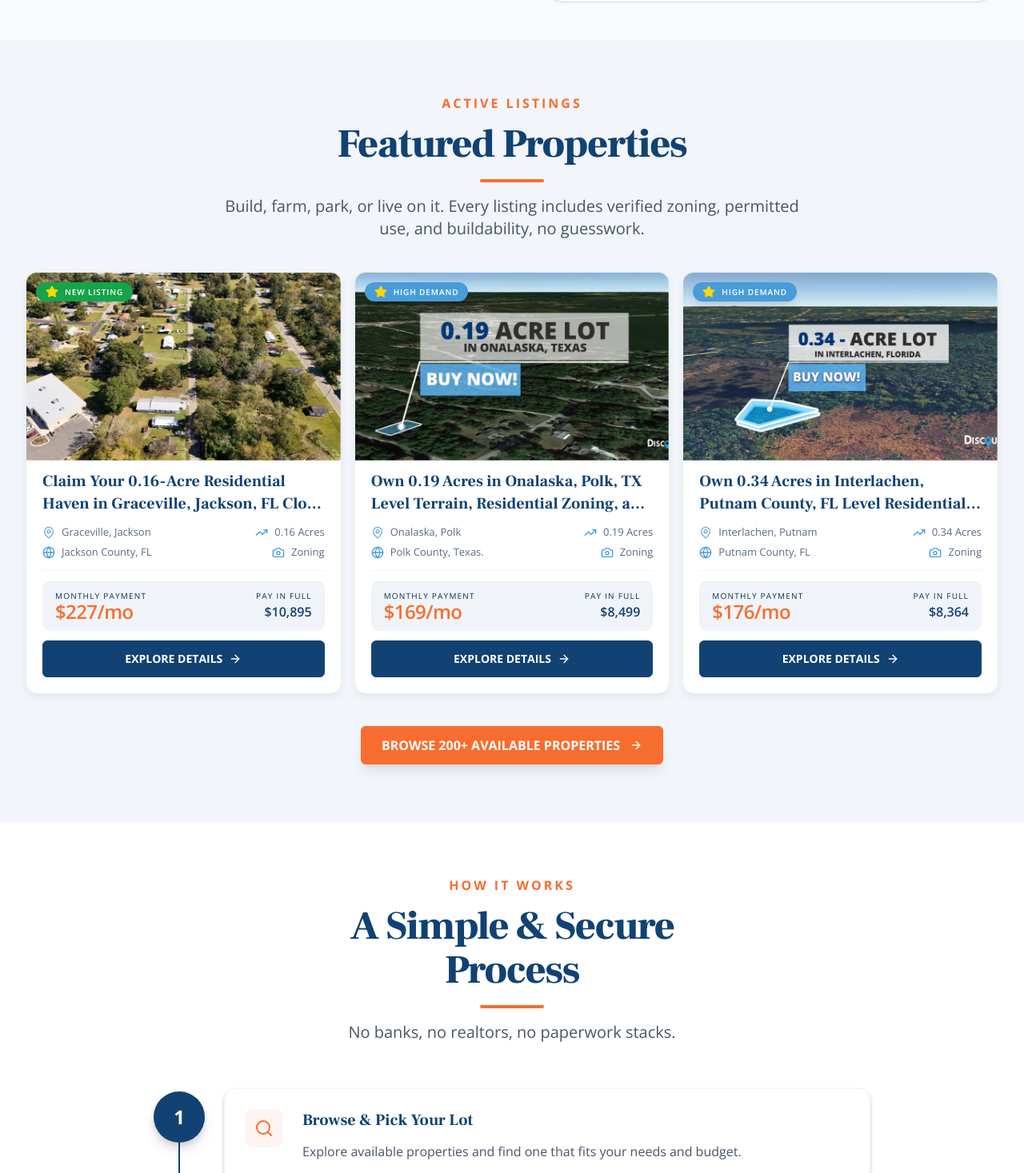
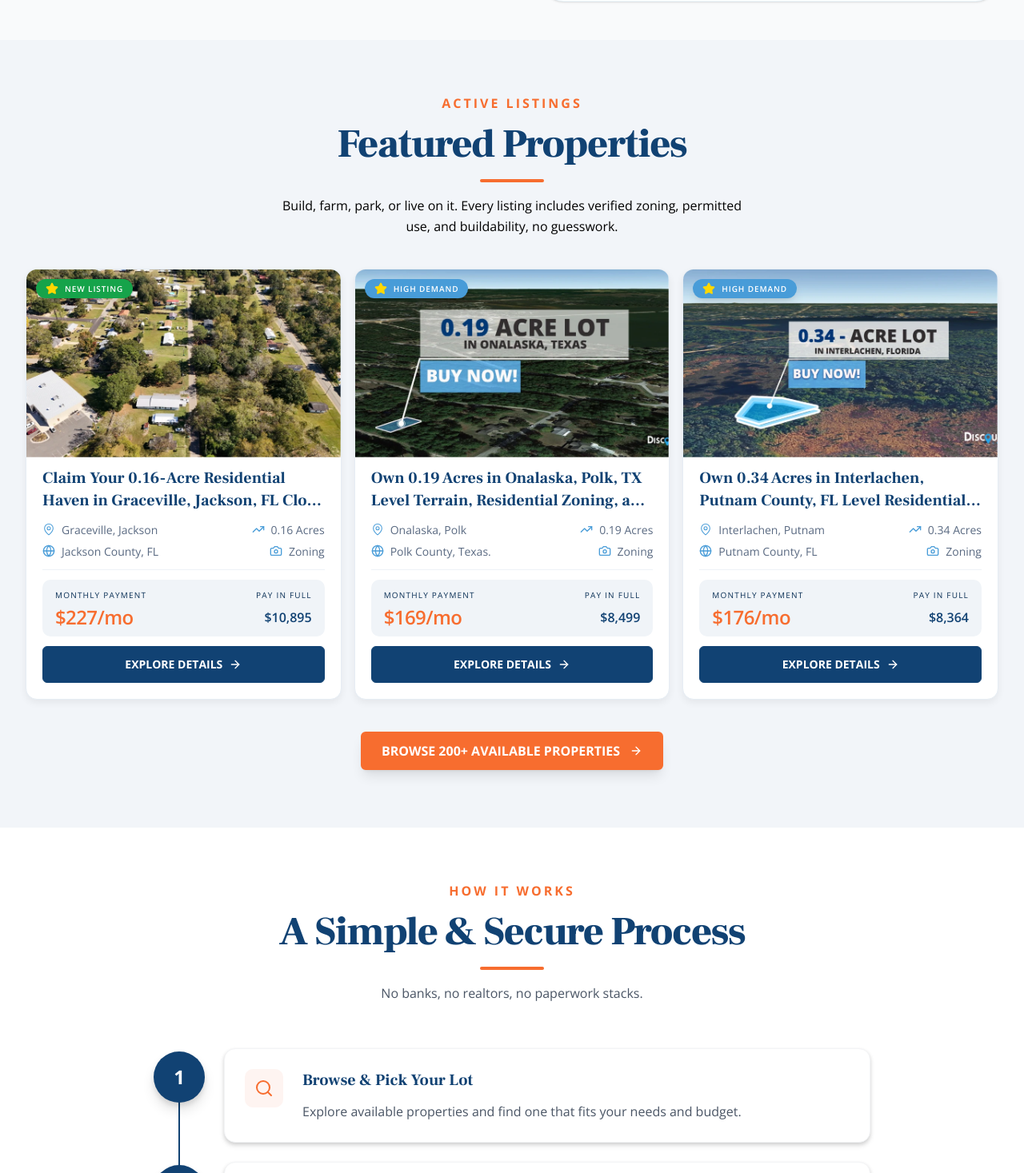
Before and after one commit to Cosmo-US-LLC/discount-lot-website, a React (Vite) app: page / in a window 1280 px wide. Shown: the part 903-2370 px from the top of the page at 80% size. Built offline with nearby package versions, Linux system fonts and the light colour scheme.

Commit message:
update the direct sale page issues

```diff
--- a/src/components/pageComponents/home/HomeFeaturedProperties.jsx
+++ b/src/components/pageComponents/home/HomeFeaturedProperties.jsx
@@ -39,11 +39,11 @@
   return (
     <section id={sectionId} className="bg-[#f2f5f9] py-18">
       <div className="mx-auto w-full max-w-[1280px] px-4 md:px-8">
-        <div className="mx-auto mb-10 max-w-[752px] text-center space-y-4">
+        <div className="mx-auto mb-10 max-w-[602px] text-center space-y-4">
           <h6 className="text-[#f76d2f]">{eyebrow}</h6>
           <h2 className="text-[#114273]">{title}</h2>
           <div className="mx-auto h-1 w-20 rounded-full bg-[#f76d2f]" />
-          <p className="body-description text-[#4a5565]">{description}</p>
+          <p className="description text-[#000000]">{description}</p>
         </div>
 
         {cards?.length ? (
@@ -81,7 +81,7 @@
                     {card.title}
                   </h3>
 
-                  <div className="border-b border-[#edf2f7] pb-3 text-[13px] text-[#5a6a82]">
+                  <div className="border-b border-[#edf2f7] pb-3 text-[14px] text-[#5a6a82]">
                     <div className="mb-1.5 flex items-center justify-between gap-2">
                       <div className="flex items-center gap-2">
                         <LocationBlueIcon className="h-4 w-4" />
@@ -105,7 +105,7 @@
                   </div>
 
                   <div className="mt-3 flex items-center justify-between rounded-[10px] bg-[#f0f4f8] px-4 py-3 text-[13px]">
-                    <div>
+                    <div className="text-left flex flex-col gap-2">
                       <p className="text-[10px] uppercase tracking-[0.12em] text-[#0a3056]">
                         Monthly payment
                       </p>
@@ -113,7 +113,7 @@
                         {card.monthly}
                       </p>
                     </div>
-                    <div className="text-right">
+                    <div className="text-right flex flex-col gap-2">
                       <p className="text-[10px] uppercase tracking-[0.12em] text-[#0a3056]">
                         Pay in full
                       </p>
--- a/src/components/pageComponents/home/HomeHero.jsx
+++ b/src/components/pageComponents/home/HomeHero.jsx
@@ -97,7 +97,7 @@
               <span className="flex h-5 w-5 items-center justify-center rounded-[4px] text-[#FFFFFF] bg-[#f97316]">
                 ✓
               </span>
-              <span className="text-[18px uppercase font-bold leading-[28px] text-[#FFFFFF]">
+              <span className="text-[18px] uppercase font-bold leading-[28px] text-[#FFFFFF]">
                 Flexible Terms
               </span>
             </li>
--- a/src/components/pageComponents/home/HomeHowItWorks.jsx
+++ b/src/components/pageComponents/home/HomeHowItWorks.jsx
@@ -59,11 +59,11 @@
     <section id="how-it-works" className="bg-white py-18">
       <div className="mx-auto w-full max-w-[1280px] px-4 md:px-8">
         {/* Heading block */}
-        <div className="mx-auto max-w-[552px] text-center space-y-4">
+        <div className="mx-auto max-w-[602px] text-center space-y-4">
           <h6 className="text-[#f76d2f]">How it works</h6>
           <h2 className="text-[#114273]">A Simple &amp; Secure Process</h2>
           <div className="mx-auto h-1 w-20 rounded-full bg-[#f76d2f]" />
-          <p className="body-description text-[#4a5565]">
+          <p className="description text-[#4a5565]">
             No banks, no realtors, no paperwork stacks.
           </p>
         </div>
--- a/src/components/pageComponents/home/HomeSafeAndSecure.jsx
+++ b/src/components/pageComponents/home/HomeSafeAndSecure.jsx
@@ -24,7 +24,7 @@
                 <h2 className="text-[#114273]">The Land-Vetting Guarantee</h2>
                 <div className="h-1 w-20 rounded-full bg-[#f76d2f] mx-auto md:mx-0" />
               </div>
-              <p className="body-description text-[#111827]">
+              <p className="description text-[#000000]">
                 We personally own every land we sell, and each one has been
                 evaluated for access, utilities, and permitted uses.
               </p>
--- a/src/components/pageComponents/home/HomeWhoAreWe.jsx
+++ b/src/components/pageComponents/home/HomeWhoAreWe.jsx
@@ -20,7 +20,7 @@
         </div>
 
         {/* Right: copy */}
-        <div className="w-full space-y-6 md:flex-1">
+        <div className="w-full space-y-4 md:flex-1">
           <h6 className="text-[#f76d2f]">Who are we</h6>
           <h2 className="text-[#114273]">Making Land Ownership Accessible</h2>
 
--- a/src/components/pageComponents/home/HomeWhyBuyersChooseUs.jsx
+++ b/src/components/pageComponents/home/HomeWhyBuyersChooseUs.jsx
@@ -46,11 +46,11 @@
     <section className="bg-[#eaf4fb] py-18">
       <div className="mx-auto w-full max-w-[1280px] px-4 md:px-8">
         {/* Heading */}
-        <div className="mx-auto mb-12 max-w-[800px] text-center space-y-4">
+        <div className="mx-auto mb-12 max-w-[520px] text-center space-y-4">
           <h6 className="text-[#f76d2f]">Premium listings</h6>
           <h2 className="text-[#114273]">Why Buyers Choose Us</h2>
           <div className="mx-auto h-1 w-20 rounded-full bg-[#f76d2f]" />
-          <p className="body-description text-[#4a5565]">
+          <p className="description text-[#000000]">
             We remove the barriers to land ownership, providing a trustworthy
             path to your investment.
           </p>
```
